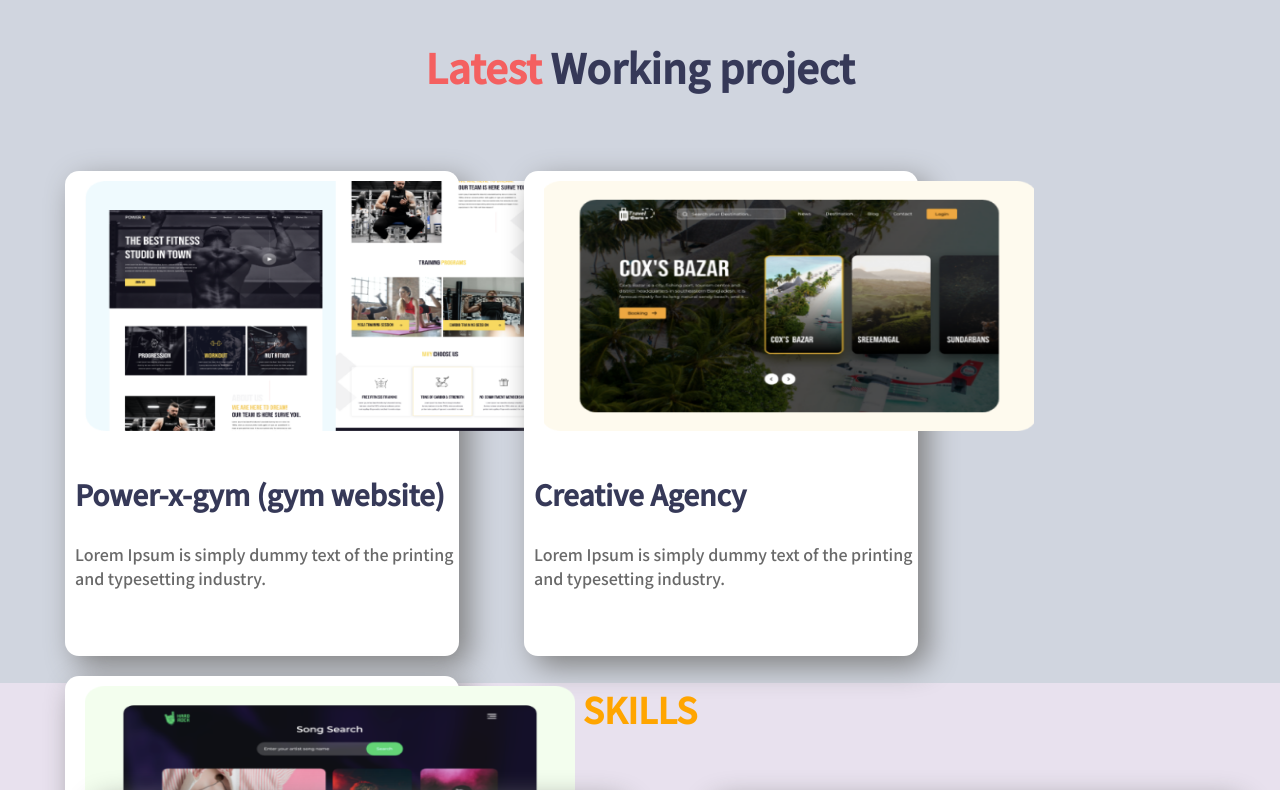
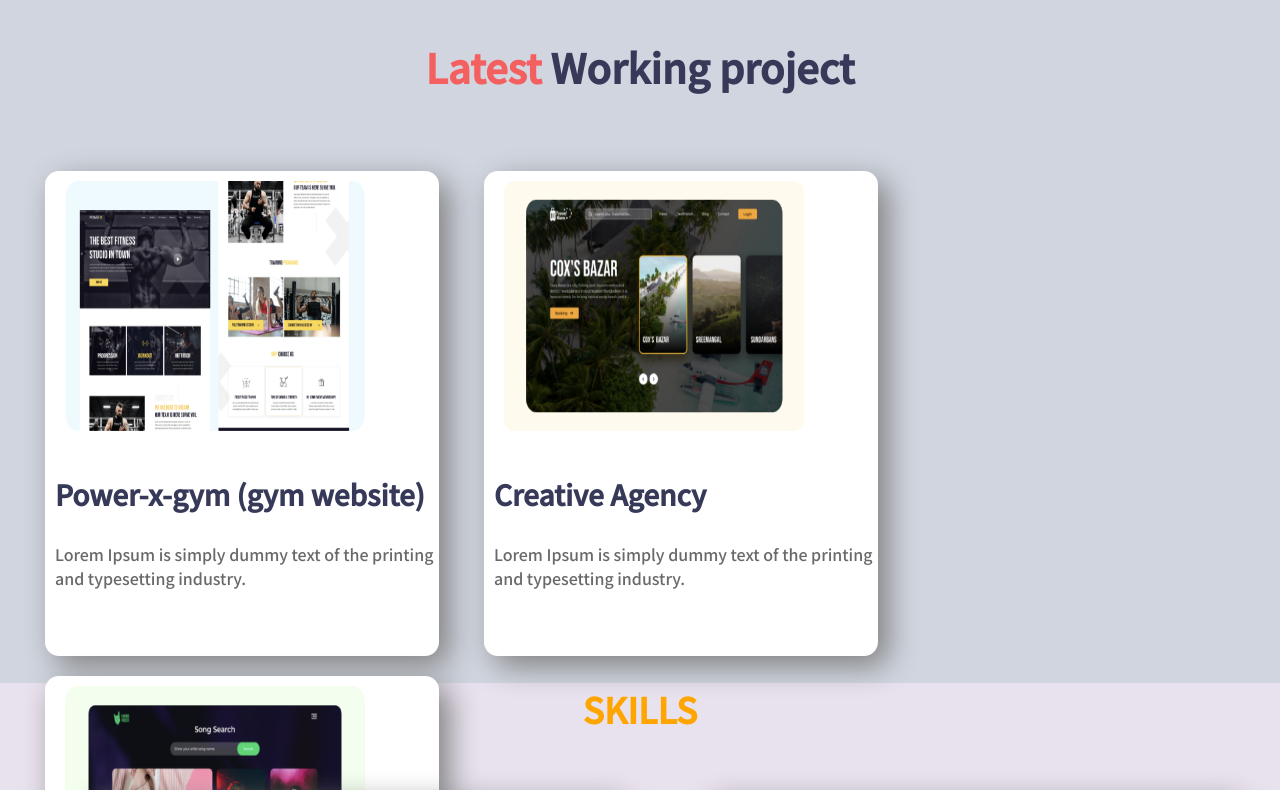
Before and after one commit to naqib74/personal-portfolio, a plain HTML site: page index.html in a window 1280 px wide. Shown: the part 1397-2187 px from the top of the page. Drawn offline with Linux system fonts and the light colour scheme.

Commit message:
personal portfolio

```diff
--- a/style.css
+++ b/style.css
@@ -71,13 +71,13 @@ h2{
     width: 30%;
     padding-left: 10px;
     background: white;
-    margin-left: 65px;
+    margin-left: 45px;
     margin-bottom: 20px;
     float: left;
     border-radius: 14px;
 }
 .project img{
-    width: 490px;
+    width: 300px;
     height: 250px;
     padding: 10px 10px;
 }
```
